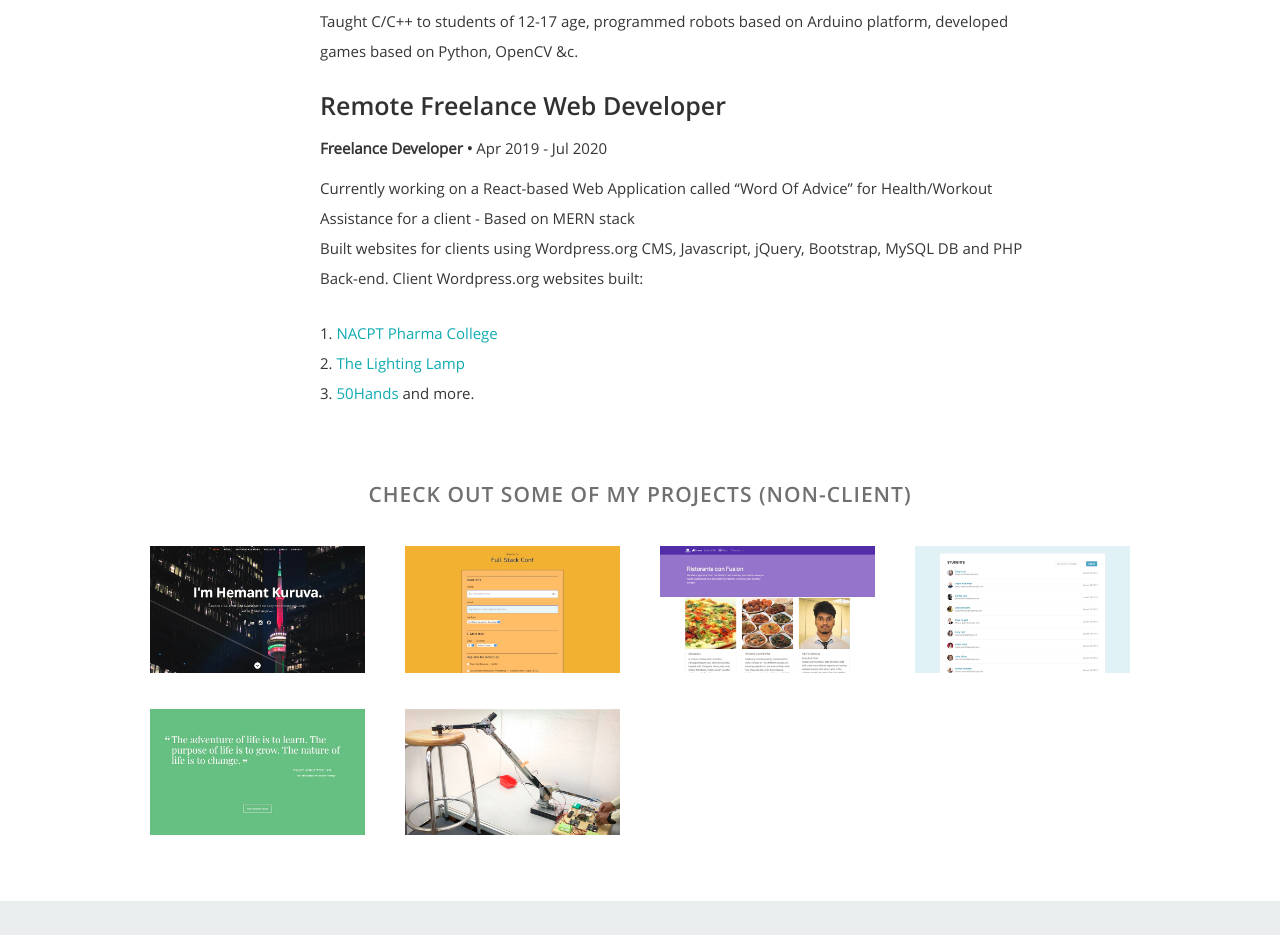
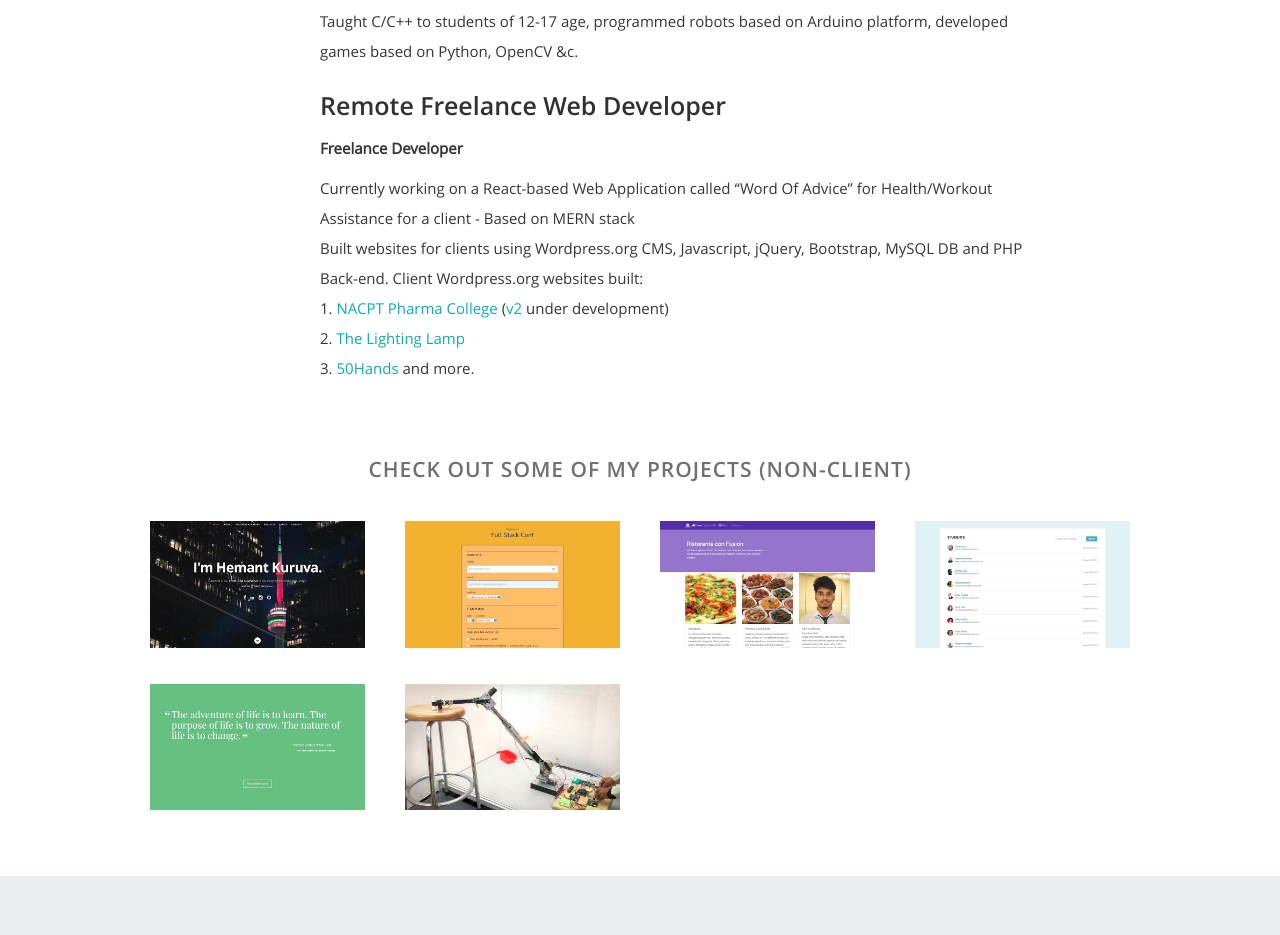
Before and after one commit to 111hemant111/portfolio_website-react, a React (Create React App) app: page / in a window 1280 px wide. Shown: the part 2540-3475 px from the top of the page. Built offline with nearby package versions, Linux system fonts and the light colour scheme.

Commit message:
freelance link update

```diff
--- a/src/Components/Resume.js
+++ b/src/Components/Resume.js
@@ -4,13 +4,11 @@ var freelance = () => {
   return (
     <div>
       <h3>Remote Freelance Web Developer</h3>
-      <p className="desig"> Freelance Developer <span>&bull;</span> <em className="date">Apr 2019 - Jul 2020</em></p>
+      <p className="desig"> Freelance Developer</p>
       <div>
         <p className="info">Currently working on a React-based Web Application called “Word Of Advice” for Health/Workout Assistance for a client - Based on MERN stack<br/>
-          Built websites for clients using Wordpress.org CMS, Javascript, jQuery, Bootstrap, MySQL DB and PHP Back-end. Client Wordpress.org websites built:
-        </p>
-        <p className="info">
-          1. <a target="_blank" href="https://nacptpharmacollege.com">NACPT Pharma College</a><br/>
+          Built websites for clients using Wordpress.org CMS, Javascript, jQuery, Bootstrap, MySQL DB and PHP Back-end. Client Wordpress.org websites built:<br/>
+          1. <a target="_blank" href="https://nacptpharmacollege.com">NACPT Pharma College</a> (<a target="_blank" href="https://v2.nacptpharmacollege.com/">v2</a> under development)<br/>
           2. <a target="_blank" href="https://thelightinglamp.com">The Lighting Lamp</a><br/>
           3. <a target="_blank" href="https://50hands.org">50Hands</a> and more.
         </p>
```
Also changed, not shown: 1 other file (tests, documents, lock files or other folders).
